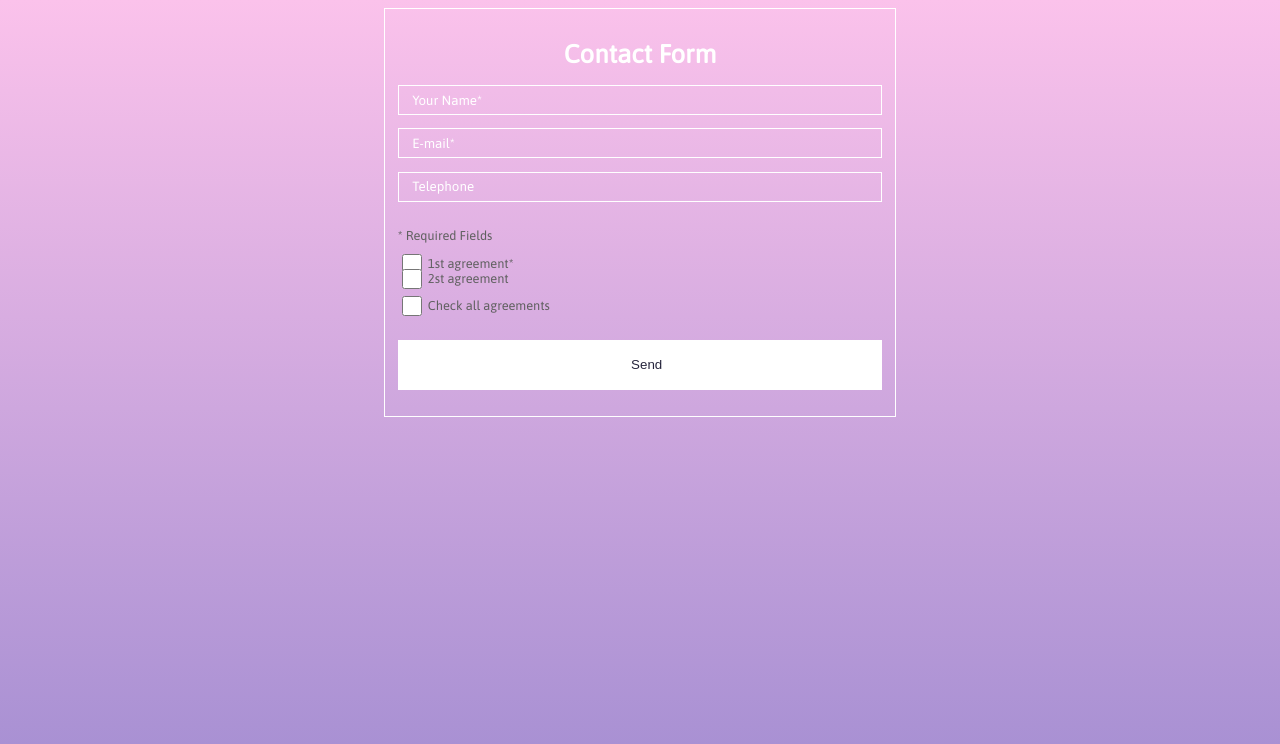
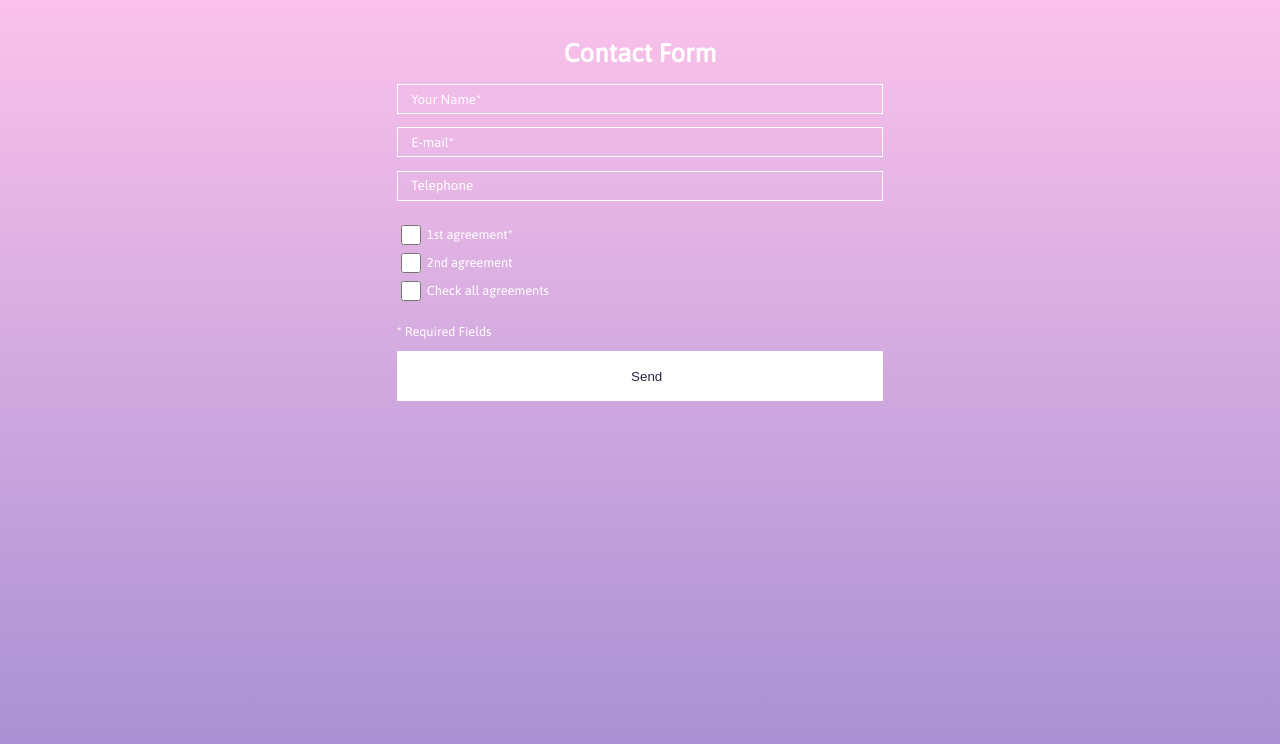
Before and after one commit to zuzakowalska/landing-page-form-validation, a website: page app/index.html in a window 1280 px wide. Drawn offline with Linux system fonts and the light colour scheme.

Commit message:
styling done for now

```diff
--- a/app/index.html
+++ b/app/index.html
@@ -12,22 +12,27 @@
 
 <body>
     <div class="container">
-       <h1>Contact Form</h1>
+        <h1>Contact Form</h1>
         <form action="post" id="form-body">
             <input type="text" id="name" placeholder="Your Name*">
             <input type="email" id="email" placeholder="E-mail*">
             <input type="number" id="phone" placeholder="Telephone">
-                    <p>* Required Fields</p>
-            <label for="agree-1"><input type="checkbox" id="agree-1">1st agreement*</label>
+
+            <div class="check">
+                <label for="agree-1"><input type="checkbox" id="agree-1" value="agree1">1st agreement*</label>
+            </div>
 
 
             <div class="check">
-                <label for="agree-2"><input type="checkbox" id="agree-2">2st agreement</label>
+                <label for="agree-2"><input type="checkbox" id="agree-2" value="agree2">2nd agreement</label>
             </div>
 
             <div class="check">
-                <label for="agree-all"><input type="checkbox" id="agree-all">Check all agreements</label>
+                <label for="agree-all"><input type="checkbox" id="agree-all" value="agreeAll">Check all agreements</label>
             </div>
+
+            <p>* Required Fields</p>
+
             <input type="submit" id="btn" value="Send">
         </form>
     </div>
--- a/app/scss/style.scss
+++ b/app/scss/style.scss
@@ -10,13 +10,13 @@ body {
     background-image: linear-gradient(to top, #a18cd1 0%, #fbc2eb 100%);
     background-repeat: no-repeat;
     font-family: $main-font;
-    color: #606060;
+    color: #fff;
     font-size: 0.8em;
 }
 
 div.container {
     background-color: rgba(255, 255, 255, 0);
-    border: 1px solid #ffffff;
+//    border: 1px solid #ffffff;
 //    box-shadow: 0px 0px 10px 0px rgba(48,48,48,0.15);
     margin: 0 auto;
     width: 40vw;
@@ -55,11 +55,14 @@ input {
     }
 
     &[type="submit"] {
-        margin-top: 1em;
         background-color: #fff;
         color: #27263d;
         cursor: pointer;
         height: 50px;
+    }
+
+    &[type="number"] {
+        margin-bottom: 2em;
     }
 
 }
@@ -79,3 +82,7 @@ label input[type=checkbox] {
    top:-5px;
    left:0px;
 }
+
+p {
+    margin-top: 2em;
+}
```
Also changed, not shown: app/css/style.css.
